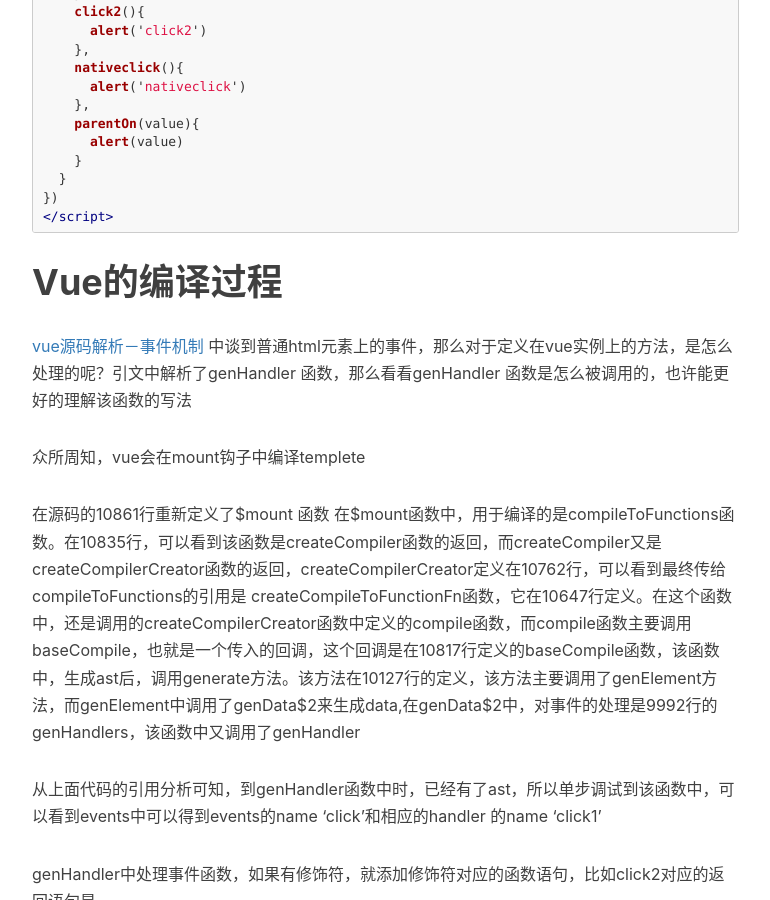
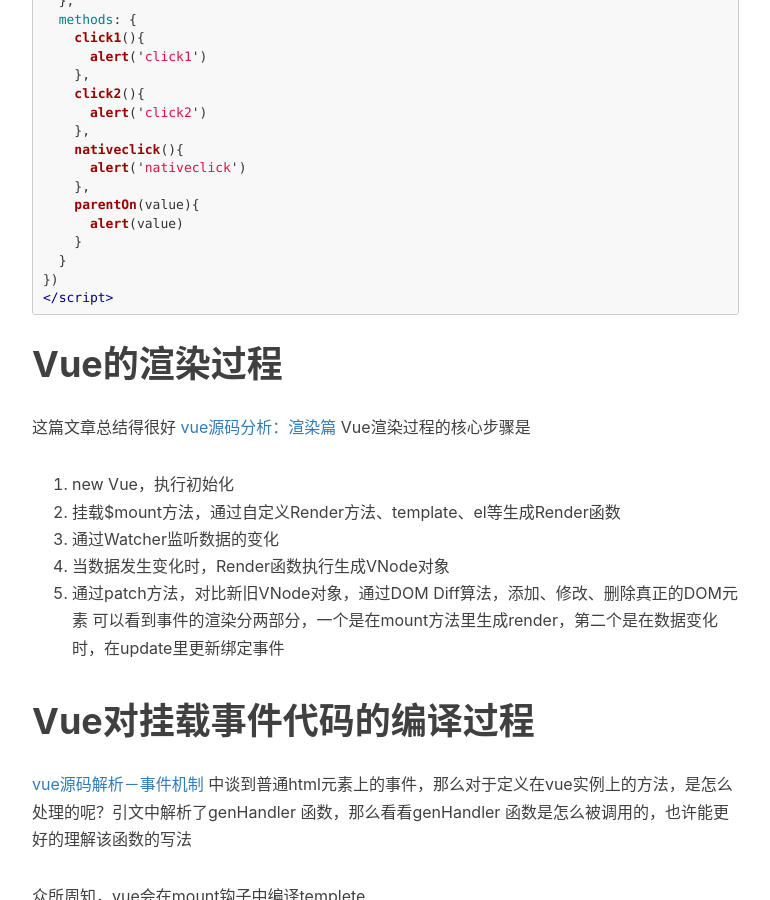
Before and after one commit to yangdm2015/blog, a Jekyll site: the page built from _posts/2018-05-31-vue-event.markdown, in a window 1280 px wide and 900 px high, scrolled down 1852 px. Shown: the whole window, without its empty margins (233-1003 px from the left). Built offline with Jekyll 4.4.1, drawn with Linux system fonts in a browser that asks for light colours; comment, search, counter and statistics services are not loaded; some of the changed text lies outside the part shown.

Commit message:
'render'

````diff
--- a/_posts/2018-05-31-vue-event.markdown
+++ b/_posts/2018-05-31-vue-event.markdown
@@ -17,7 +17,11 @@ tags:
 
 1. [说明](#说明)
 2. [示例代码](#示例代码)
-3. [Vue的编译过程](#Vue的编译过程)
+3. [Vue的渲染过程](#Vue的渲染过程)
+4. [Vue对挂载事件代码的编译过程](#Vue对挂载事件代码的编译过程)
+  1. [Vue对挂载到原生dom的事件代码的编译过程](#Vue对挂载事件代码的编译过程)
+  2. [Vue对挂载到组件的事件代码的编译过程](#Vue对挂载事件代码的编译过程)
+
 
 
 # 说明
@@ -84,8 +88,19 @@ Vue.component('my-component', {
 })
 </script>
 ```
+# Vue的渲染过程
 
-# Vue的编译过程
+这篇文章总结得很好 [vue源码分析：渲染篇](https://blog.csdn.net/generon/article/details/72482844)
+Vue渲染过程的核心步骤是
+1. new Vue，执行初始化
+2. 挂载$mount方法，通过自定义Render方法、template、el等生成Render函数
+3. 通过Watcher监听数据的变化
+4. 当数据发生变化时，Render函数执行生成VNode对象
+5. 通过patch方法，对比新旧VNode对象，通过DOM Diff算法，添加、修改、删除真正的DOM元素
+可以看到事件的渲染分两部分，一个是在mount方法里生成render，第二个是在数据变化时，在update里更新绑定事件
+
+
+# Vue对挂载事件代码的编译过程
 
 [vue源码解析－事件机制](https://segmentfault.com/a/1190000009750348) 中谈到普通html元素上的事件，那么对于定义在vue实例上的方法，是怎么处理的呢？引文中解析了genHandler 函数，那么看看genHandler 函数是怎么被调用的，也许能更好的理解该函数的写法
 
````
